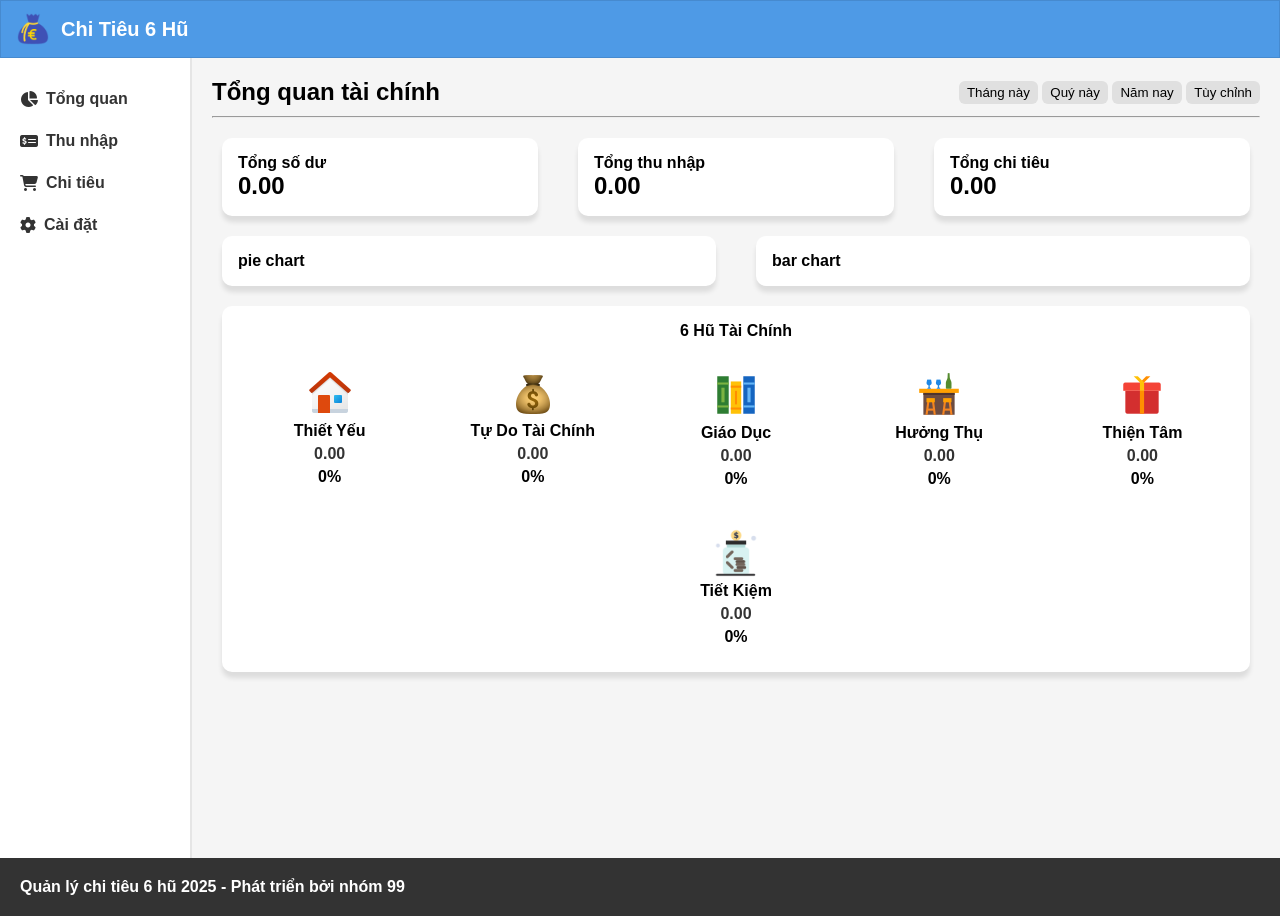
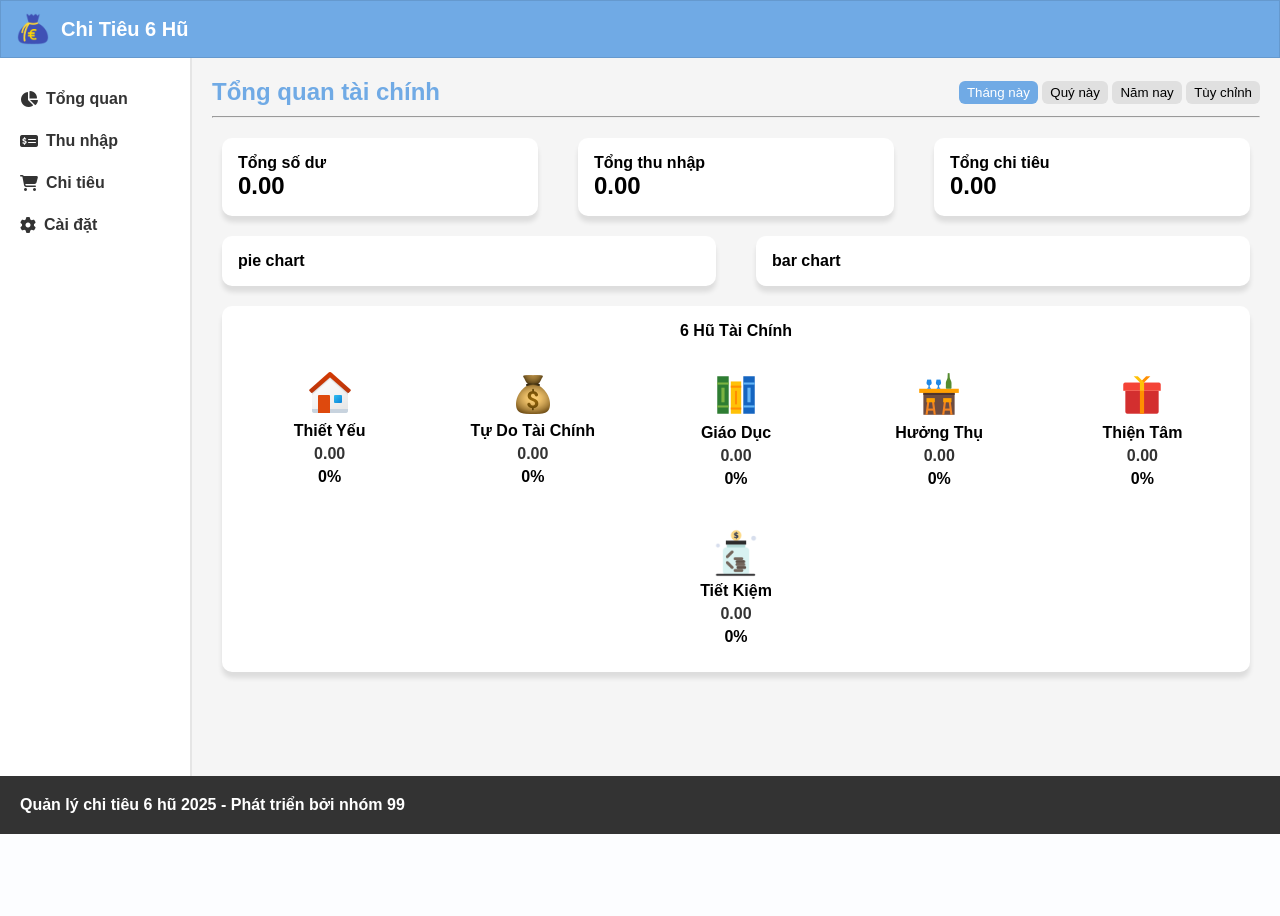
Before and after one commit to githubcuaan/QuanLyTaiChinh_KTPM_Nhom99, a PHP site: page / in a window 1280 px wide. After the commit the page ends 834 px from the top, so only its background shows below. Run offline with PHP 8.4, Linux system fonts and the light colour scheme.

Commit message:
color and webheight fixed

```diff
--- a/expense_tracker/css/style.css
+++ b/expense_tracker/css/style.css
@@ -11,7 +11,7 @@ body {
 }
 
 header {
-  background-color: #4e9ae6;
+  background-color: #70aae5;
   color: #fff;
   padding: 8px 12px;
   display: flex;
@@ -27,7 +27,7 @@ header .header-icon {
 
 main {
   display: flex;
-  height: 100vh;
+  height: 89.8vh;
 }
 
 nav {
--- a/expense_tracker/css/sumaryStyle.css
+++ b/expense_tracker/css/sumaryStyle.css
@@ -11,9 +11,15 @@ section {
     align-items: center;
 }
 
+
 .filter {
 
 }
+
+.filter .active {
+    background: #70aae5;
+    color: white;
+  }
 
 .filter button {
     /* margin-right: -10px; */
@@ -22,6 +28,11 @@ section {
     background-color: #e0e0e0;
     border-radius: 6px;
     cursor: pointer;
+}
+
+
+.sumary-head h1 {
+    color: #70aae5;
 }
 
 .sumary-content {
--- a/expense_tracker/index.html
+++ b/expense_tracker/index.html
@@ -34,6 +34,7 @@
         </ul>
       </nav>
 
+      <!-- Section Tổng Quan -->
       <section class="sumary">
         <div class="sumary-head">
           <h1>Tổng quan tài chính</h1>
```
